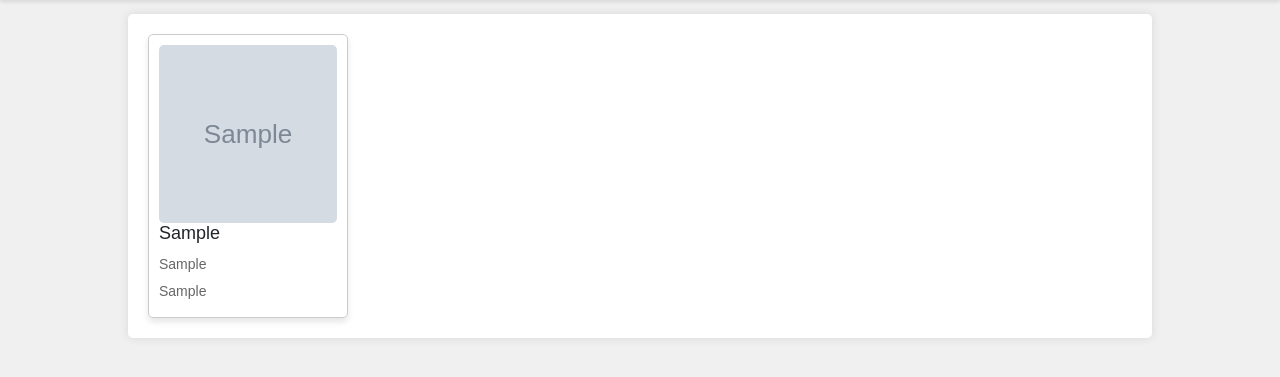
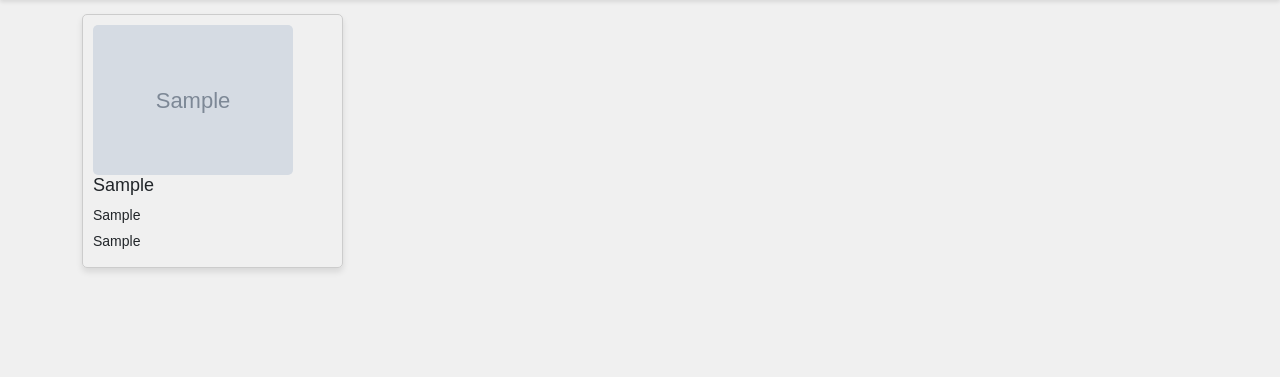
Before and after one commit to finnhet/praatplaat, a PHP site: page /index.php in a window 1280 px wide. Shown: the part 86-463 px from the top of the page. Run offline with PHP 8.4, Linux system fonts and the light colour scheme; tables that the repository leaves empty hold one stand-in row (values such as "Sample post"); grey boxes marked "Sample" are stand-in pictures.

Commit message:
Update index.php

```diff
--- a/paginas/index.php
+++ b/paginas/index.php
@@ -25,47 +25,32 @@
             background-color: #f0f0f0;
         }
         .container {
-            width: 80%;
-            margin: 20px auto;
-            margin-top: 100px ;
-            background-color: #fff;
-            padding: 20px;
-            border-radius: 5px;
-            box-shadow: 0 0 10px rgba(0, 0, 0, 0.1);
-            display: grid;
-            grid-template-columns: repeat(4, 1fr);
-            grid-gap: 20px;
+            margin-top: 100px;
         }
-        h1 {
-            text-align: center;
-            color: white;
-        }
-        p {
-            line-height: 1.6;
-            color: #666;
-        }
-
-
         .board {
-            width: 200px;
+            width: 100%;
             border: 1px solid #ccc;
             border-radius: 5px;
             padding: 10px;
             box-shadow: 0 4px 6px rgba(0, 0, 0, 0.1);
             transition: transform 0.3s ease-in-out;
+            height: 100%; /* Make sure all cards have the same height */
+            display: flex;
+            flex-direction: column;
         }
+        .board img {
+            max-width: 100%;
+            max-height: 150px;
+            width: auto;
+            height: auto;
+            border-radius: 5px;
+            align-self: center;
 
-        .board img {
-            width: 178px;
-            height: 178px;
-            border-radius: 5px;
         }
-
         .board h2 {
             margin-top: 0;
             font-size: 18px;
         }
-
         .board p {
             margin: 5px 0;
             font-size: 14px;
@@ -73,7 +58,6 @@
         .board:hover {
             transform: translateY(-4px);
         }
-
         .board a {
             color: inherit;
             text-decoration-line: none;
@@ -82,6 +66,7 @@
 </head>
 <body>
     <div class="container">
+        <div class="row">
             <?php
             include '../db.php'; // Include your database connection file
 
@@ -93,10 +78,11 @@
             if ($result->num_rows > 0) {
                 // Output data of each row
                 while ($row = $result->fetch_assoc()) {
-                // Display the photo using an <img> tag with base64 encoded data
+                    // Use Bootstrap grid classes to create columns
+                    echo "<div class='col-sm-6 col-md-3'>"; // For small screens, each column takes up 6 out of 12 grid units. For medium screens and above, each column takes up 3 out of 12 grid units.
                     echo "<div class='board'>";
                     echo "<a href='elementen.php?id=" . $row['id'] . "' class='board-link'>";
-                echo "<img src='../fotos/" . $row['foto_path'] . "' alt='" . $row['NaamEN'] . "'>";
+                    echo "<img src='../fotos/" . $row['foto_path'] . "' alt='" . $row['NaamEN'] . "' class='img-fluid'>"; // Use Bootstrap's responsive image class
                     // Display other information
                     echo "<div class='board-content'>";
                     echo "<h2>" . $row['NaamNL'] . "</h2>";
@@ -105,14 +91,15 @@
                     echo "</div>"; // .board-content
                     echo "</a>"; // Close the <a> tag
                     echo "</div>"; // .board
+                    echo "</div>"; // .col
                 }
             } else {
                 echo "Geen items gevonden.";
             }
 
-
             $conn->close();
             ?>
         </div>
+    </div>
 </body>
 </html>
```
Lines whose indentation alone changed are shown as unchanged.
